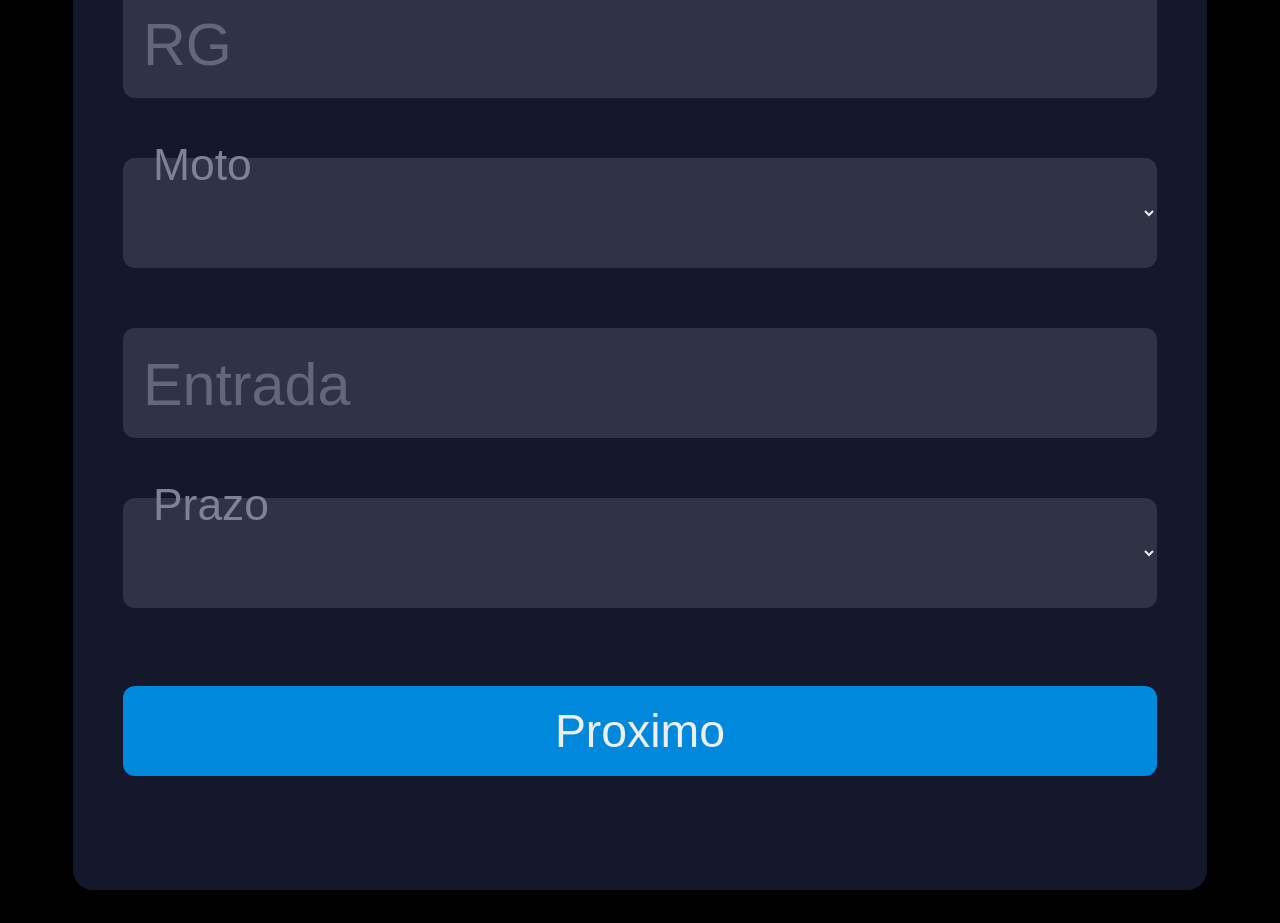
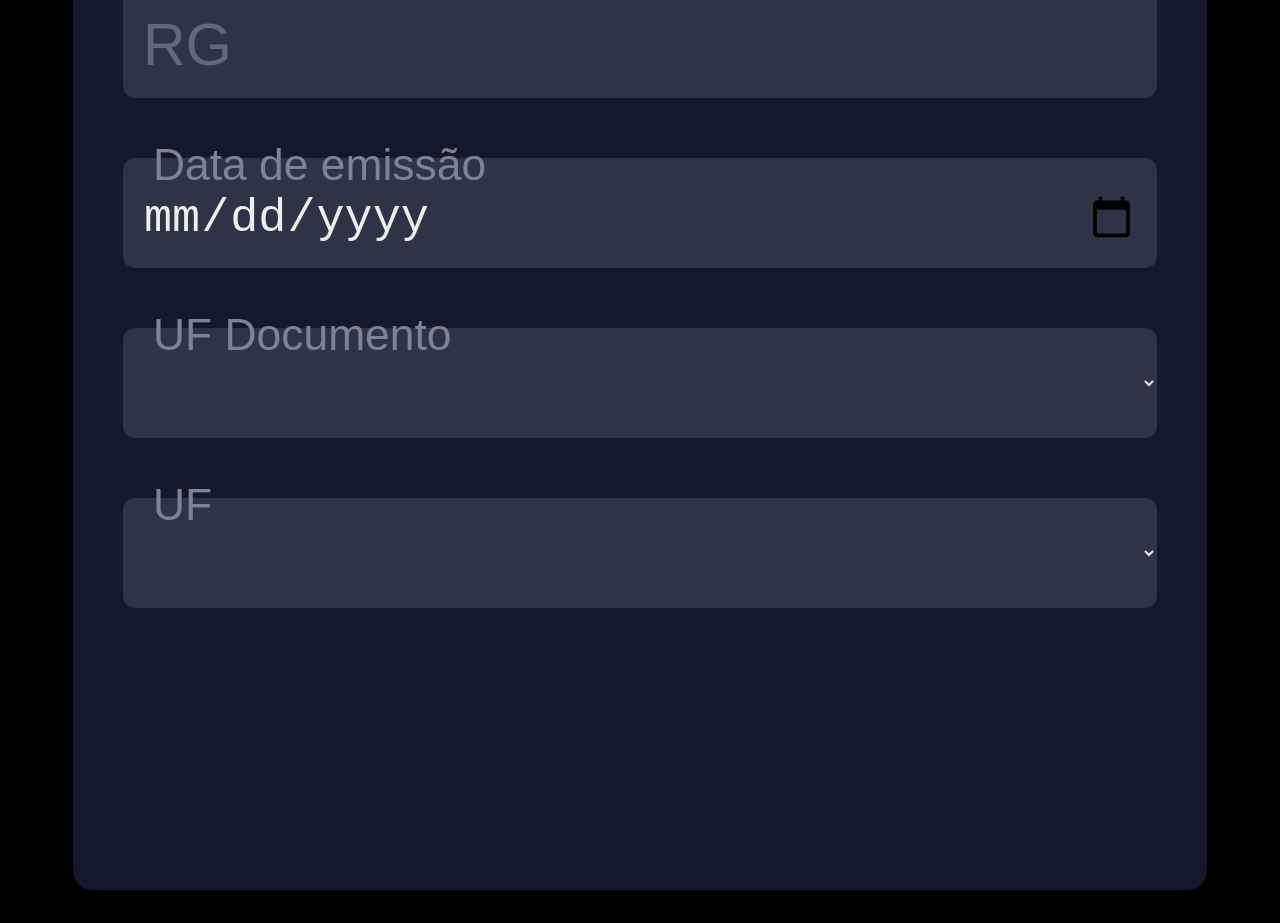
Before and after one commit to giovanesantiago/FormularioRoyal, a React (Create React App) app: page / in a window 1280 px wide. Shown: the part 2460-3383 px from the top of the page. Built offline with nearby package versions, Linux system fonts and the light colour scheme.

Commit message:
Pagina dois em andamento

```diff
--- a/src/componentes/form1.jsx
+++ b/src/componentes/form1.jsx
@@ -2,7 +2,7 @@ import React from "react"
 import { ReactDOM } from "react"
 import style from "../css/style.css"
 import { cpf, tel, nasc, entrada } from "../validações/validaçõesPag1"
-import { nome, rg } from "../validações/validaçõesPag2"
+import { nome, rg, emissao } from "../validações/validaçõesPag2"
 
 
 
@@ -28,6 +28,12 @@ class Form1 extends React.Component {
             messageNoValidoGENERO: '',
             rg: '',
             messageNoValidoGENERO: '',
+            emissao: '',
+            messageNoValidoEMISSAO: '',
+            ufdoc: '',
+            messageNoValidoUFDOC: '',
+            uf: '',
+            messageNoValidoUF: '',
 
         }
 
@@ -104,9 +110,30 @@ class Form1 extends React.Component {
         }
         if(name === 'rg'){
             if(rg(value)){
-                this.setState({messageNoValidoGENERO: ''})
+                this.setState({messageNoValidoRG: ''})
             }else {
                 this.setState({messageNoValidoRG: 'RG INVALIDO'})
+            }
+        }
+        if(name === 'emissao'){
+            if(emissao(value)) {
+                this.setState({messageNoValidoEMISSAO: ''})
+            }else {
+                this.setState({messageNoValidoEMISSAO: 'DATA INVALADA'})
+            }
+        }
+        if(name === 'ufdoc'){
+            if(this.state.ufdoc === '' || this.state.ufdoc === 'selected' ){
+                this.setState({messageNoValidoUFDOC: 'ESCOLHA UMA OPÇÂO'})
+            }else {
+                this.setState({messageNoValidoUFDOC: ''})
+            }
+        }
+        if(name === 'uf'){
+            if(this.state.uf === '' || this.state.uf === 'selected' ){
+                this.setState({messageNoValidoUF: 'ESCOLHA UMA OPÇÂO'})
+            }else {
+                this.setState({messageNoValidoUF: ''})
             }
         }
 
@@ -183,11 +210,29 @@ class Form1 extends React.Component {
                 this.setState({[name]: ''})
             }
         }
+        if(name === 'emissao'){
+            if(emissao(value)){
+                this.setState({messageNoValidoEMISSAO: ''})
+                this.setState({[name]: value})
+                console.log(value)
+            }else{
+                this.setState({[name]: ''})
+            }
+        }
+        if(name === 'ufdoc'){
+            this.setState({[name]: value})
+        }
+        if(name === 'uf'){
+            this.setState({[name]: value})
+        }
 
 
     }
     handleSubmitProx(e) {
         console.log(this.state)
+        /* var arr = this.state.messageNoValidoPRAZO(function(obj){
+            return Object.keys(obj).map(function(key{ }))
+        }) */
         /* pagina 1 */
         if(this.state.cpf !== ''){
             if(this.state.telefone !== ''){
@@ -217,8 +262,8 @@ class Form1 extends React.Component {
         e.preventDefault()
     }
     handleSubmitEnv(e) {
-        const { cpf, telefone, nasc, moto, entrada, prazo, nome, genero } = this.state
-        alert(`CPF : ${cpf} , telefone : ${telefone}, nascimento : ${nasc}, Moto, ${moto} Entrada: ${entrada}, Prazo : ${prazo}, Nome: ${nome}`)
+
+        alert(this.state)
         e.preventDefault()
     }
 
@@ -319,38 +364,82 @@ class Form1 extends React.Component {
                        <label className="placeholder" htmlFor="firsname">RG</label>
                        <div className="error">{this.state.messageNoValidoRG}</div>
                    </div>
+                   {/* DATA DE EMISSAO */}
                    <div className="input-container ic2">
-                       <select name="moto" id="" onChange={this.handleOnChange} onBlur={this.handleOnblur}  className="input" placeholder=" ">
+                       <input name="emissao" onChange={this.handleOnChange} onBlur={this.handleOnblur} type="date" className="input" placeholder=" "/>
+                       <div className="cut"></div>
+                       <label className="placeholder" htmlFor="firsname">Data de emissão</label>
+                       <div className="error messageNaoValido">{this.state.messageNoValidoEMISSAO}</div>
+                   </div>
+                   {/* UF Documento */}
+                   <div className="input-container ic2">
+                       <select name="ufdoc" onChange={this.handleOnChange} onBlur={this.handleOnblur}  className="input" placeholder=" ">
                            <option value="selected"></option>
-                           <option value="Meteor 350 Fireball">Meteor 350 Fireball</option>
-                           <option value="Meteor 350 Stellar">Meteor 350 Stellar</option>
-                           <option value="Meteor 350 Supernova">Meteor 350 Supernova</option>
-                           <option value="Himalayan">Himalayan 411</option>
-                           <option value="Interceptor">Interceptor 650</option>
-                           <option value="Continental">Continental 650</option>
+                           <option value="AC">Acre - AC</option>
+                           <option value="AL">Alagoas - AL</option>
+                           <option value="AM">Amazonas- AM</option>
+                           <option value="AP">Amapá - AP</option>
+                           <option value="BA">Bahia - BA</option>
+                           <option value="CE">Cearà - CE</option>
+                           <option value="DF">Distrito Federal - DF</option>
+                           <option value="ES">Espírito Santo - ES</option>
+                           <option value="GO">Goias - GO</option>
+                           <option value="MA">Maranhão- MA</option>
+                           <option value="MG">Minas Gerais - MG</option>
+                           <option value="MS">Mato Grosso do Sul - MS</option>
+                           <option value="MT">Mato Grosso - MT</option>
+                           <option value="PA">Pará - PA</option>
+                           <option value="PR">Paraíba - PR</option>
+                           <option value="PE">Pernambuco - PE</option>
+                           <option value="PR">Paraná - PR</option>
+                           <option value="RJ">Rio de Janeiro - RJ</option>
+                           <option value="RN">Rio Grande do Norte - RN</option>
+                           <option value="RO">Rondônia - RO</option>
+                           <option value="RR">Roraima - RR</option>
+                           <option value="RS">Rio Grande do Sul - RS</option>
+                           <option value="SC">Santa Catarina - SC</option>
+                           <option value="SE">Sergipe - SE</option>
+                           <option value="SP">São Paulo - SP </option>
+                           <option value="TO">Tocantins - TO</option>
                        </select>
                        <div className="cut"></div>
-                       <label className="placeholder" htmlFor="firsname">Moto</label>
-                       <div className="error messageNaoValido">{this.state.messageNoValidoMOTO}</div>
+                       <label className="placeholder" htmlFor="firsname">UF Documento</label>
+                       <div className="error messageNaoValido">{this.state.messageNoValidoUFDOC}</div>
                    </div>
+                   {/* UF */}
                    <div className="input-container ic2">
-                       <input name="entrada" onChange={this.handleOnChange} onBlur={this.handleOnblur} type="text" className="input" placeholder=" "/>
-                       <div className="cut"></div>
-                       <label className="placeholder" htmlFor="firsname">Entrada</label>
-                       <div className="error messageNaoValido">{this.state.messageNoValidoENTRADA}</div>
-                   </div>
-                   <div className="input-container ic2">
-                       <select name="prazo" id=""onChange={this.handleOnChange} onBlur={this.handleOnblur}  className="input" placeholder=" ">
+                       <select name="uf" onChange={this.handleOnChange} onBlur={this.handleOnblur}  className="input" placeholder=" ">
                            <option value="selected"></option>
-                           <option value="60">60x</option>
-                           <option value="48">48x</option>
-                           <option value="24">24x</option>
-                           <option value="12">12x</option>
+                           <option value="AC">AC</option>
+                           <option value="AL">AL</option>
+                           <option value="AM">AM</option>
+                           <option value="AP">AP</option>
+                           <option value="BA">BA</option>
+                           <option value="CE">CE</option>
+                           <option value="DF">DF</option>
+                           <option value="ES">ES</option>
+                           <option value="GO">GO</option>
+                           <option value="MA">MA</option>
+                           <option value="MG">MG</option>
+                           <option value="MS">MS</option>
+                           <option value="MT">MT</option>
+                           <option value="PA">PA</option>
+                           <option value="PR">PR</option>
+                           <option value="PE">PE</option>
+                           <option value="PR">PR</option>
+                           <option value="RJ">RJ</option>
+                           <option value="RN">RN</option>
+                           <option value="RO">RO</option>
+                           <option value="RR">RR</option>
+                           <option value="R$">RS</option>
+                           <option value="SC">SC</option>
+                           <option value="SE">SE</option>
+                           <option value="SP">SP </option>
+                           <option value="TO">TO</option>
                        </select>
                        <div className="cut"></div>
-                       <label className="placeholder" htmlFor="firsname">Prazo</label>
-                       <div className="error messageNaoValido">{this.state.messageNoValidoPRAZO}</div>
-                       <button type="submit" className="submit">Proximo</button>
+                       <label className="placeholder" htmlFor="firsname">UF</label>
+                       <div className="error messageNaoValido">{this.state.messageNoValidoUF}</div>
                    </div>
 
                 </form>
--- a/src/validações/validaçõesPag1.js
+++ b/src/validações/validaçõesPag1.js
@@ -58,13 +58,9 @@ function entrada(value) {
     const upperCase = value.search(RegExp('[A-Z]')) > -1
     const temCaract = value.search(RegExp('[!@#$%^&*()-+]')) > -1
 
-    if(!lowCase) {
-        if(!upperCase){
-            if(!temCaract){
-                if(value > 1500) {
-                    return true
-                }
-            }
+    if(!lowCase && !upperCase && !temCaract) {
+        if(value > 1500) {
+            return true
         }
     }else{
         return false
--- a/src/validações/validaçõesPag2.js
+++ b/src/validações/validaçõesPag2.js
@@ -14,6 +14,23 @@ function nome(value){
 }
 
 function rg(value) {
-    return true
+    const lowCase = value.search(RegExp('[a-z]')) > -1
+    const upperCase = value.search(RegExp('[A-Z]')) > -1
+
+    if(!lowCase && !upperCase && value !== '') {
+        return true
+    }else {
+        return false
+    }
+
 }
-export { nome, rg }
+
+function emissao(value){
+    if(value === '') {
+        return false
+    }else {
+        return true
+    }
+}
+
+export { nome, rg, emissao }
```
Also changed, not shown: algoritmo.txt.
